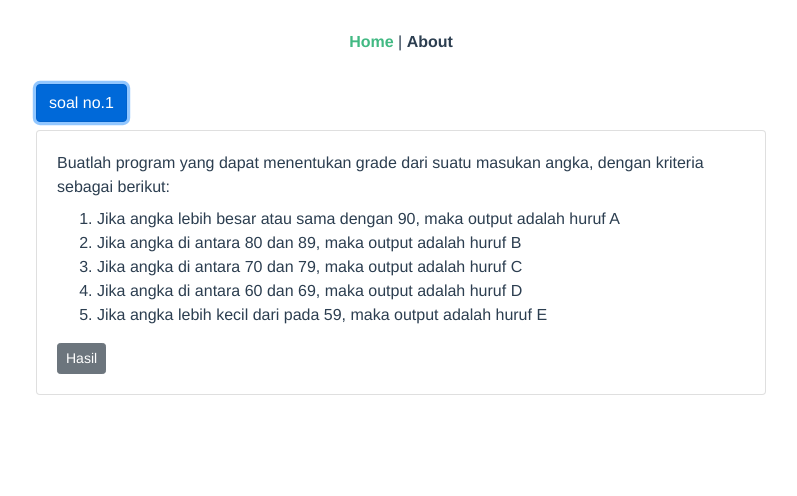
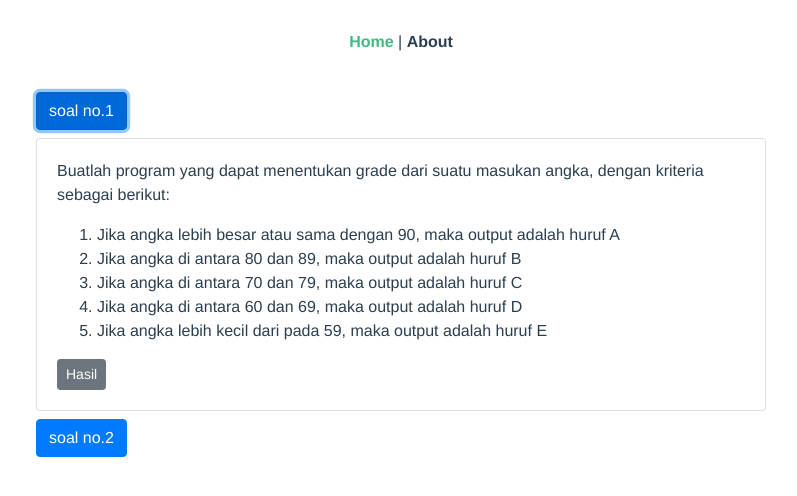
Before and after one commit to anjasmaradwisetiadi/test-logic-simple, a Vue app: page /#/ in a window 1280 px wide. Both pictures are taken after a click on the button "soal no.1". Shown: the top 496 px of the page, without its empty margins (239-1036 px from the left). Built offline with nearby package versions, Linux system fonts and the light colour scheme.

Commit message:
resolve problem page quizOne and quizTwo

```diff
--- a/src/components/Dashbord.vue
+++ b/src/components/Dashbord.vue
@@ -3,16 +3,23 @@
     <div class="container">
       <div class="row justify-content-center">
         <div class="col-md-8">
+          <div class="d-flex flex-column">
             <quiz-one></quiz-one>
+            <quiz-two></quiz-two>
+          </div>
         </div>
       </div>
     </div>
   </section>
 </template>
 <script>
-import quizOne from './quiz/quizOne.vue'
+  import quizOne from './quiz/quizOne.vue'
+  import QuizTwo from './quiz/quizTwo.vue'
   export default {
-  components: { quizOne },
+    components: {
+      quizOne,
+      QuizTwo
+    },
 
   }
 
--- a/src/components/quiz/quizOne.vue
+++ b/src/components/quiz/quizOne.vue
@@ -1,17 +1,18 @@
 <template>
-  <div class="quizOne text-left">
+  <div class="quizOne text-left mt-2">
     <b-button v-b-toggle.collapse-1 variant="primary">soal no.1</b-button>
     <b-collapse id="collapse-1" class="mt-2">
       <b-card>
-        Buatlah program yang dapat menentukan grade dari suatu masukan angka, dengan kriteria
-        sebagai berikut:
+        <p class="card-text"> Buatlah program yang dapat menentukan grade dari suatu masukan angka,
+          dengan kriteria
+          sebagai berikut:</p>
         <ol class="text-left mt-2">
           <li v-for="(data,index) in termQuestions" :key="index"> {{data}} </li>
         </ol>
         <b-button v-b-toggle.collapse-1-inner size="sm">Hasil </b-button>
         <b-collapse id="collapse-1-inner" class="mt-2">
           <b-card>
-            <b-form-input v-model="value" placeholder="Enter your name"></b-form-input>
+            <b-form-input v-model="value" placeholder="Enter your Value"></b-form-input>
             <div class="mt-2">Huruf: {{ result }}</div>
           </b-card>
         </b-collapse>
@@ -44,14 +45,13 @@
         } else if (this.value >= 80 && this.value <= 89) {
           stateValue = 'B'
         } else if (this.value >= 70 && this.value <= 79) {
-           stateValue = 'C'
+          stateValue = 'C'
         } else if (this.value >= 60 && this.value <= 69) {
-           stateValue = 'D'
-        } else if(this.value >= 59){
-            stateValue ='E'
-        }
-        else {
-           stateValue = null
+          stateValue = 'D'
+        } else if (this.value >= 59) {
+          stateValue = 'E'
+        } else {
+          stateValue = null
         }
         return stateValue;
 
--- a/src/components/quiz/quizTwo.vue
+++ b/src/components/quiz/quizTwo.vue
@@ -0,0 +1,38 @@
+<template>
+  <div class="quizTwo mt-2 text-left">
+    <b-button v-b-toggle.collapse-2 variant="primary">soal no.2</b-button>
+    <b-collapse id="collapse-2" class="mt-2">
+      <b-card>
+        <p class="card-text">Buatlah program fungsi untuk menentukan suatu bilangan merupakan
+          bilangan ganjil atau genap.</p>
+        <b-button v-b-toggle.collapse-2-inner size="sm">Hasil </b-button>
+        <b-collapse id="collapse-2-inner" class="mt-2">
+          <b-card>
+            <b-form-input v-model="value" placeholder="Enter your Value"></b-form-input>
+            <div class="mt-2">Huruf: {{ result }}</div>
+          </b-card>
+        </b-collapse>
+      </b-card>
+    </b-collapse>
+  </div>
+</template>
+<style>
+
+</style>
+<script>
+  export default {
+      data(){
+          return{
+              value:null,
+          }
+      },
+      computed:{
+          result(){
+              let stateValue="";
+              stateValue = (this.value%2 != 0) ? 'ganjil' : 'genap'
+              return stateValue
+          }
+      }
+  }
+
+</script>
```
